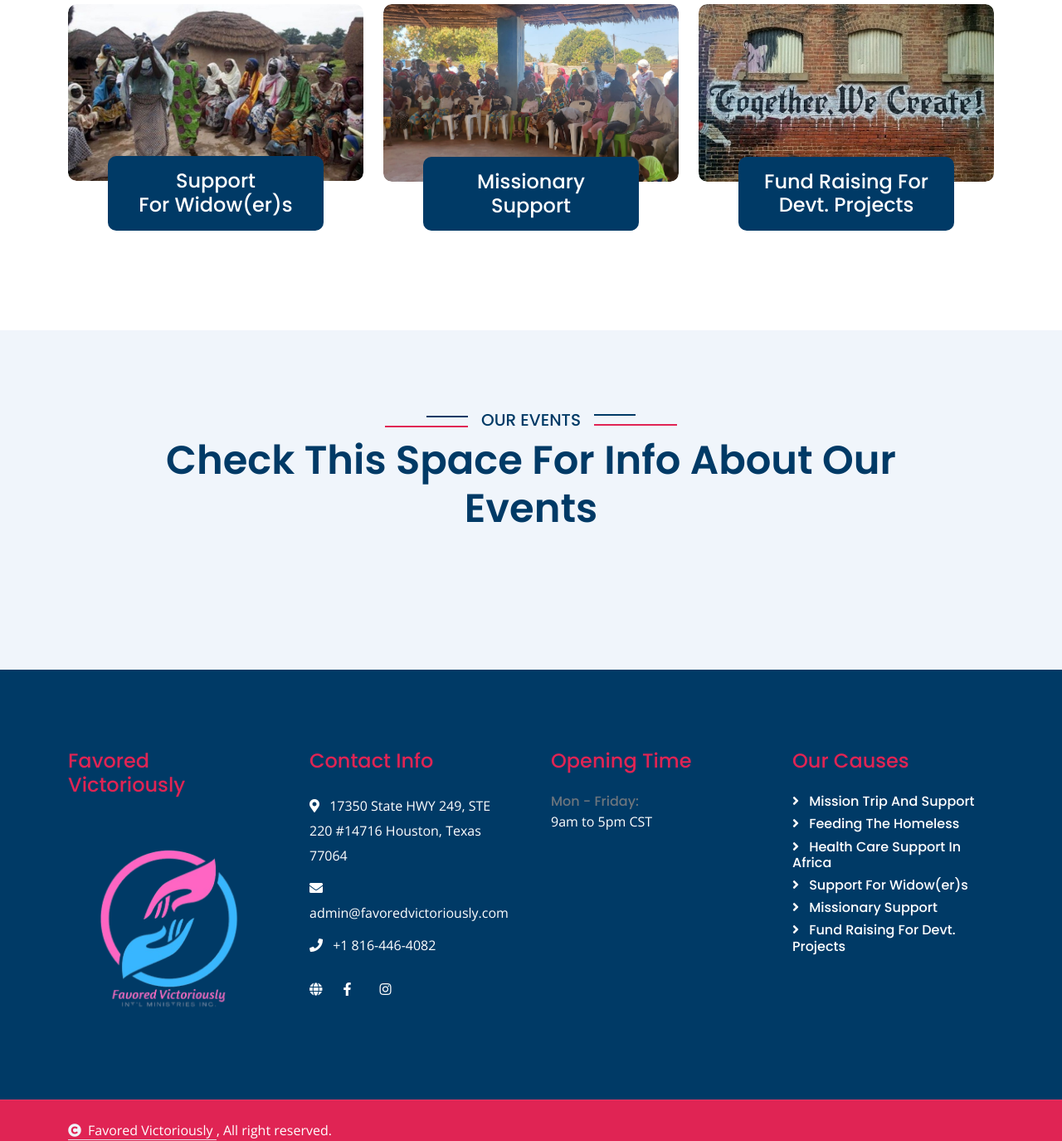
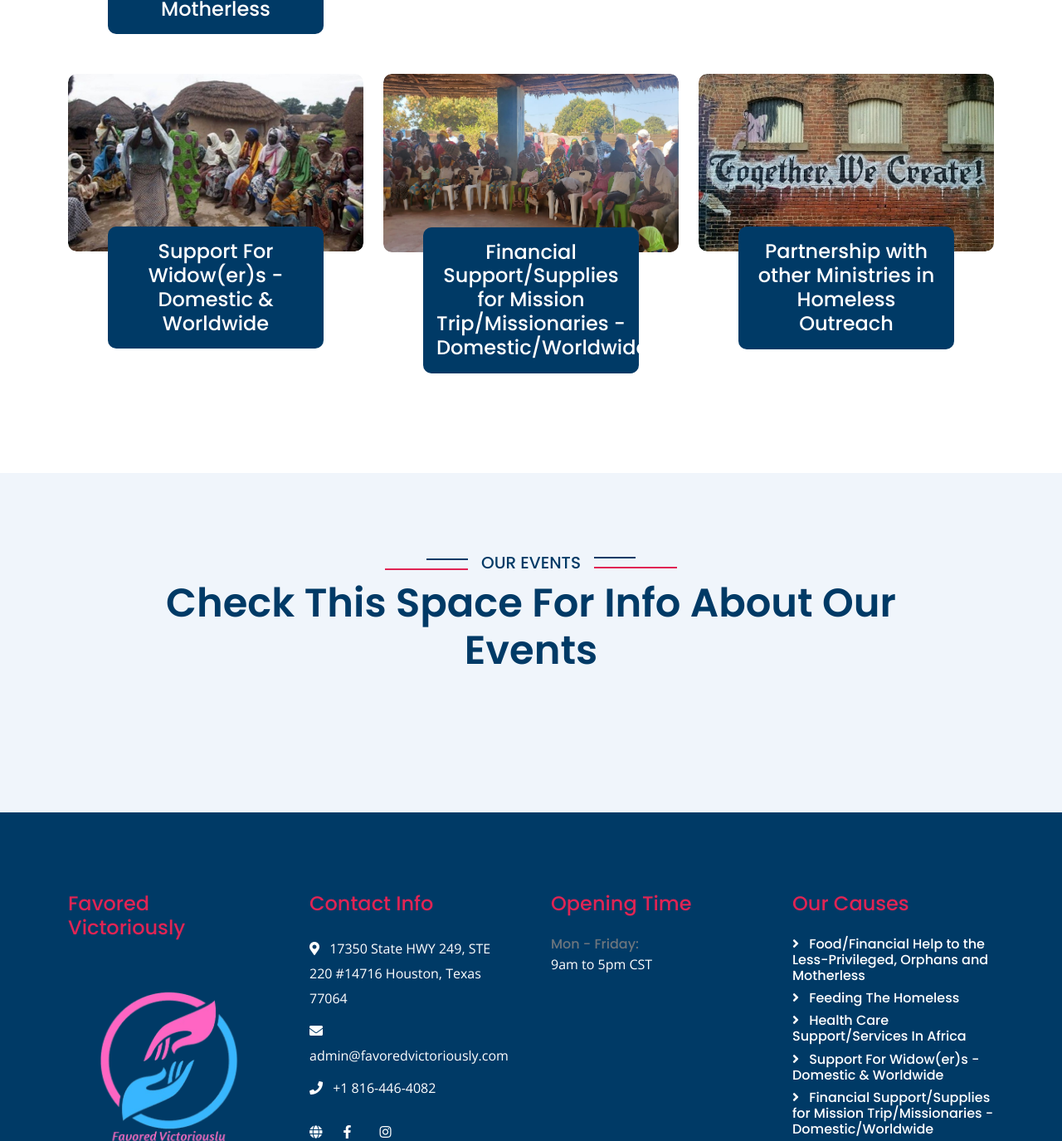
Before and after one commit to code-ghana/code-ghana.github.io, a plain HTML site: page causes.html in a window 1280 px wide. Shown: the part 1222-2597 px from the top of the page at 83% size. Drawn offline with nearby package versions, Linux system fonts and the light colour scheme.

Commit message:
Minor Edits

```diff
--- a/causes.html
+++ b/causes.html
@@ -112,7 +112,7 @@
             <div class="container py-5">
                 <div class="section-title text-center mb-5 wow fadeInUp" data-wow-delay="0.1s">
                     <div class="sub-style">
-                        <h5 class="sub-title text-primary px-3">Our Causes</h5>
+                        <h5 class="sub-title text-primary px-3">Our Causes/Goals</h5>
                     </div>
                     <h1 class="display-5 mb-4">Causes We Are Passionate About</h1>
                     <p class="mb-0">
@@ -131,11 +131,17 @@
                                 <div class="service-title">
                                     <div class="service-title-name">
                                         <div class="bg-primary text-center rounded p-3 mx-5 mb-4">
-                                            <a href="#" class="h4 text-white mb-0">Mission Trip And Support</a>
+                                            <a href="#" class="h4 text-white mb-0">
+                                                Food/Financial Help to the Less-Privileged, Orphans and Motherless
+                                            </a>
                                         </div>
                                     </div>
                                     <div class="service-content pb-4">
-                                        <a href="#"><h4 class="text-white mb-4 py-3">Mission Trip And Support</h4></a>
+                                        <a href="#">
+                                            <h4 class="text-white mb-4 py-3">
+                                                Food/Financial Help to the Less-Privileged, Orphans and Motherless
+                                            </h4>
+                                        </a>
                                         <div class="px-4">
                                             <p class="mb-4">
                                                 We're committed to making a meaningful difference
@@ -183,11 +189,11 @@
                                 <div class="service-title">
                                     <div class="service-title-name">
                                         <div class="bg-primary text-center rounded p-3 mx-5 mb-4">
-                                            <a href="#" class="h4 text-white mb-0">Health Care Support In Africa</a>
+                                            <a href="#" class="h4 text-white mb-0">Health Care Support/Services In Africa</a>
                                         </div>
                                     </div>
                                     <div class="service-content pb-4">
-                                        <a href="#"><h4 class="text-white mb-4 py-3">Health Care Support In Africa</h4></a>
+                                        <a href="#"><h4 class="text-white mb-4 py-3">Health Care Support/Services In Africa</h4></a>
                                         <div class="px-4">
                                             <p class="mb-4">
                                                 Through our initiatives, we are working to improve healthcare access,
@@ -208,11 +214,11 @@
                                 <div class="service-title">
                                     <div class="service-title-name">
                                         <div class="bg-primary text-center rounded p-3 mx-5 mb-4">
-                                            <a href="#" class="h4 text-white mb-0">Support <br> For Widow(er)s</a>
+                                            <a href="#" class="h4 text-white mb-0">Support For Widow(er)s - Domestic & Worldwide</a>
                                         </div>
                                     </div>
                                     <div class="service-content pb-4">
-                                        <a href="#"><h4 class="text-white mb-4 py-3">Support For Widow(er)s</h4></a>
+                                        <a href="#"><h4 class="text-white mb-4 py-3">Support For Widow(er)s - Domestic & Worldwide</h4></a>
                                         <div class="px-4">
                                             <p class="mb-4">
                                                 We understand the unique challenges that widows and widowers face. Grief,
@@ -235,11 +241,17 @@
                                 <div class="service-title">
                                     <div class="service-title-name">
                                         <div class="bg-primary text-center rounded p-3 mx-5 mb-4">
-                                            <a href="#" class="h4 text-white mb-0">Missionary <br> Support</a>
+                                            <a href="#" class="h4 text-white mb-0">
+                                                Financial Support/Supplies for Mission Trip/Missionaries - Domestic/Worldwide
+                                            </a>
                                         </div>
                                     </div>
                                     <div class="service-content pb-4">
-                                        <a href="#"><h4 class="text-white mb-4 py-3">Missionary Support</h4></a>
+                                        <a href="#">
+                                            <h4 class="text-white mb-4 py-3">
+                                                Financial Support/Supplies for Mission Trip/Missionaries - Domestic/Worldwide
+                                            </h4>
+                                        </a>
                                         <div class="px-4">
                                             <p class="mb-4">
                                                 We believe that missionary work is a vital part of spreading love,
@@ -263,11 +275,17 @@
                                 <div class="service-title">
                                     <div class="service-title-name">
                                         <div class="bg-primary text-center rounded p-3 mx-5 mb-4">
-                                            <a href="#" class="h4 text-white mb-0">Fund Raising For Devt. Projects</a>
+                                            <a href="#" class="h4 text-white mb-0">
+                                                Partnership with other Ministries in Homeless Outreach
+                                            </a>
                                         </div>
                                     </div>
                                     <div class="service-content pb-4">
-                                        <a href="#"><h4 class="text-white mb-4 py-3">Fund Raising For Devt. Projects</h4></a>
+                                        <a href="#">
+                                            <h4 class="text-white mb-4 py-3">
+                                                Partnership with other Ministries in Homeless Outreach
+                                            </h4>
+                                        </a>
                                         <div class="px-4">
                                             <p class="mb-4">
                                                 We're committed to creating long-lasting change by addressing the critical
@@ -339,12 +357,12 @@
                     <div class="col-md-6 col-lg-6 col-xl-3">
                         <div class="footer-item d-flex flex-column">
                             <h4 class="text-secondary mb-4">Our Causes</h4>
-                            <h6 class="text-white"><i class="fas fa-angle-right me-2"></i> Mission Trip And Support</h6>
+                            <h6 class="text-white"><i class="fas fa-angle-right me-2"></i> Food/Financial Help to the Less-Privileged, Orphans and Motherless</h6>
                             <h6 class="text-white"><i class="fas fa-angle-right me-2"></i> Feeding The Homeless</h6>
-                            <h6 class="text-white"><i class="fas fa-angle-right me-2"></i> Health Care Support In Africa</h6>
-                            <h6 class="text-white"><i class="fas fa-angle-right me-2"></i> Support For Widow(er)s</h6>
-                            <h6 class="text-white"><i class="fas fa-angle-right me-2"></i> Missionary Support</h6>
-                            <h6 class="text-white"><i class="fas fa-angle-right me-2"></i> Fund Raising For Devt. Projects</h6>
+                            <h6 class="text-white"><i class="fas fa-angle-right me-2"></i> Health Care Support/Services In Africa</h6>
+                            <h6 class="text-white"><i class="fas fa-angle-right me-2"></i> Support For Widow(er)s - Domestic & Worldwide</h6>
+                            <h6 class="text-white"><i class="fas fa-angle-right me-2"></i> Financial Support/Supplies for Mission Trip/Missionaries - Domestic/Worldwide</h6>
+                            <h6 class="text-white"><i class="fas fa-angle-right me-2"></i> Partnership with other Ministries in Homeless Outreach</h6>
                         </div>
                     </div>
                 </div>
```
Also changed, not shown: about.html (+5 -5 lines), contact.html (+5 -5 lines), donate.html (+20 -9 lines), gallery.html (+5 -5 lines), index.html (+6 -6 lines).
